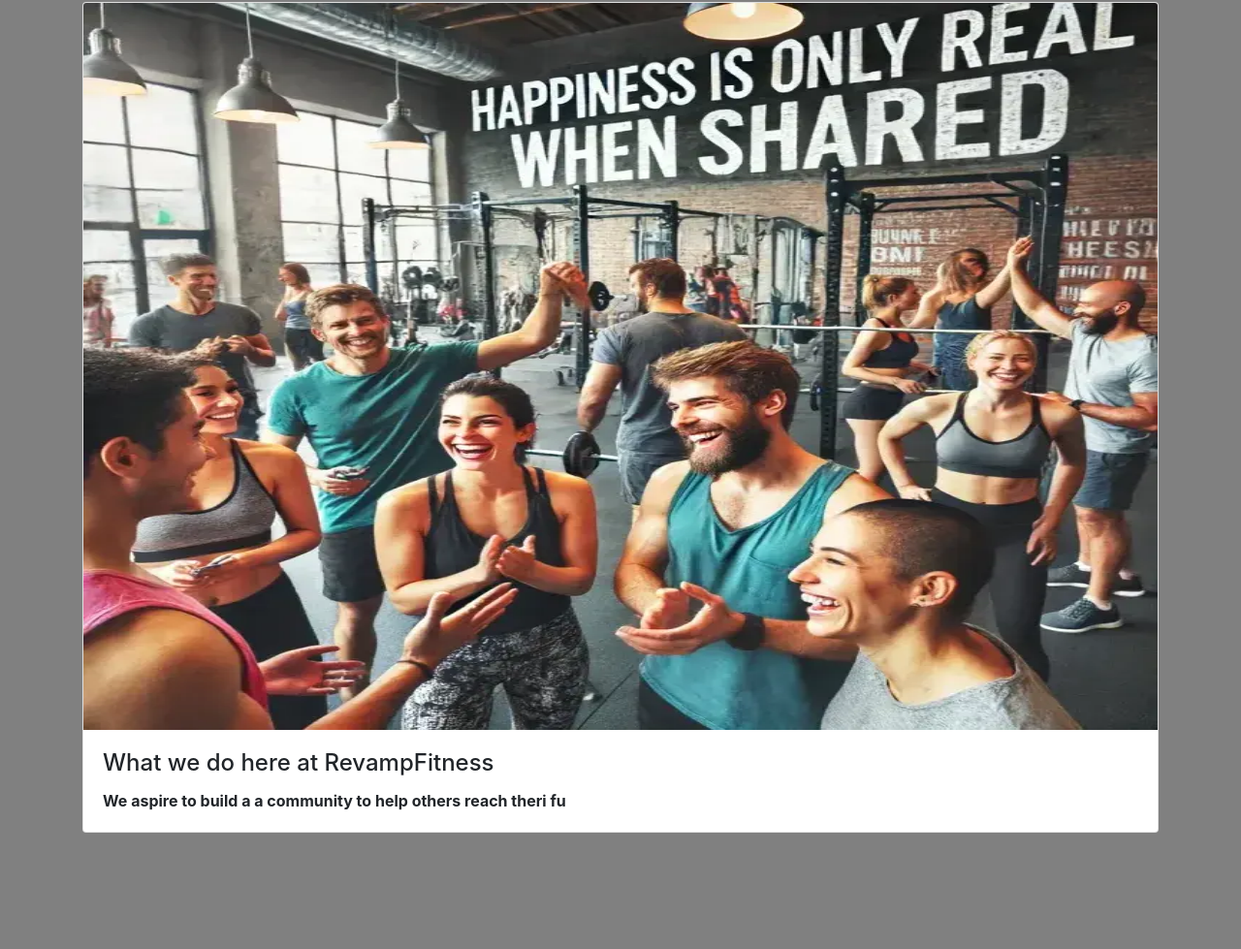
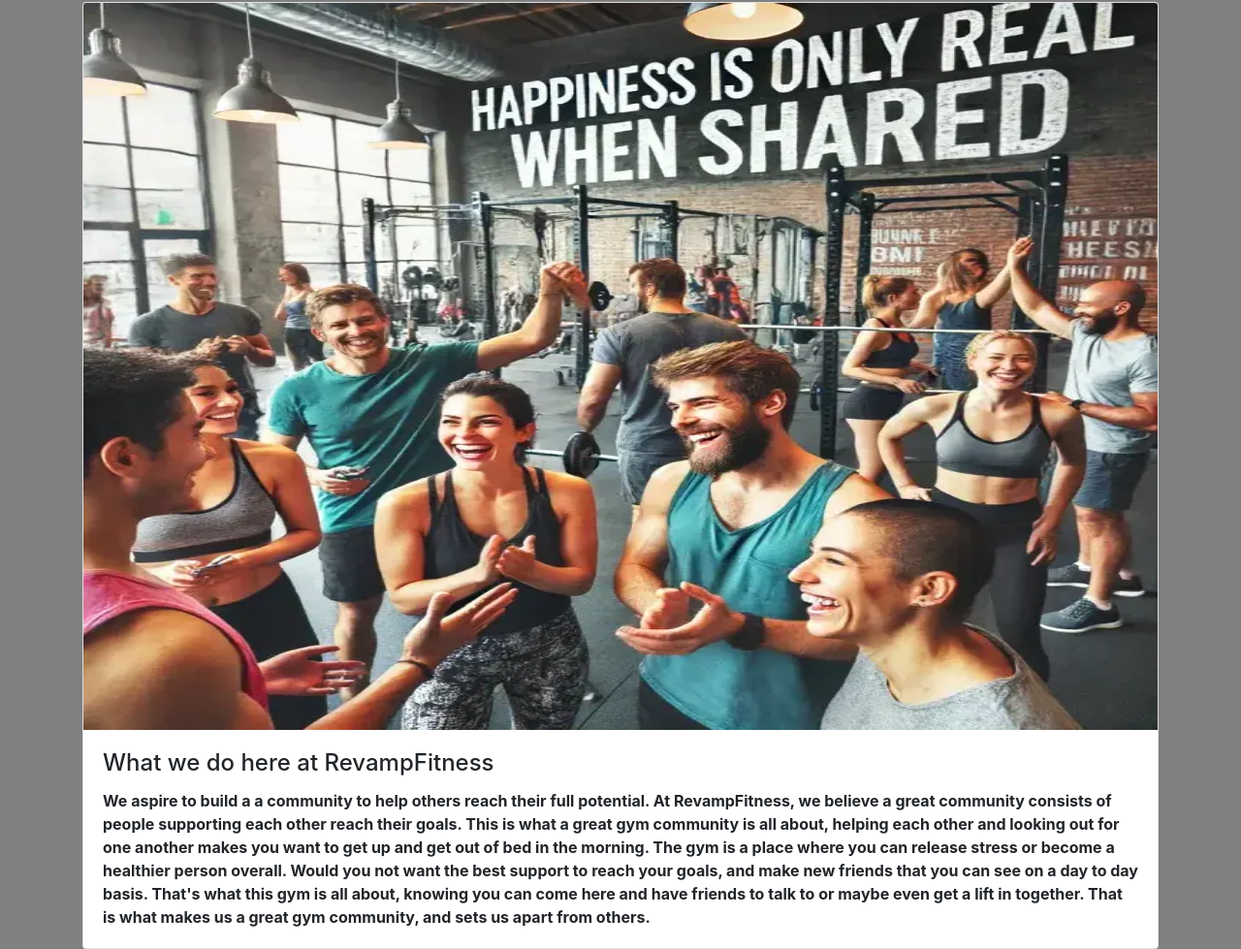
Before and after one commit to imgouted/My-Personal-Project, a plain HTML site: page html/about.html in a window 1280 px wide. Shown: the part 54-1033 px from the top of the page at 97% size. Before the commit the page ends 913 px from the top, so only its background shows below. Drawn offline with nearby package versions, Linux system fonts and the light colour scheme.

Commit message:
images
added another image file

```diff
--- a/html/about.html
+++ b/html/about.html
@@ -16,7 +16,17 @@
     <img class="card-img-top" src="../images/gymcommunity.jpeg" alt="The gym community">
     <div class="card-body">
         <h4 class="card-title">What we do here at RevampFitness</h4>
-        <p class="card-text">We aspire to build a a community to help others reach theri fu</p>
+        <p class="card-text">
+            We aspire to build a a community to help others reach their full potential.
+            At RevampFitness, we believe a great community consists of people supporting
+            each other reach their goals. This is what a great gym community is all about,
+            helping each other and looking out for one another makes you want to get up
+            and get out of bed in the morning. The gym is a place where you can release stress
+            or become a healthier person overall. Would you not want the best support to reach your goals,
+            and make new friends that you can see on a day to day basis. That's what this gym is all about,
+            knowing you can come here and have friends to talk to  or maybe even get a lift in together. That is
+            what makes us a great gym community, and sets us apart from others.
+        </p>
     </div>
 </div>
 
```
Also changed, not shown: images/personal-training.webp (added).
